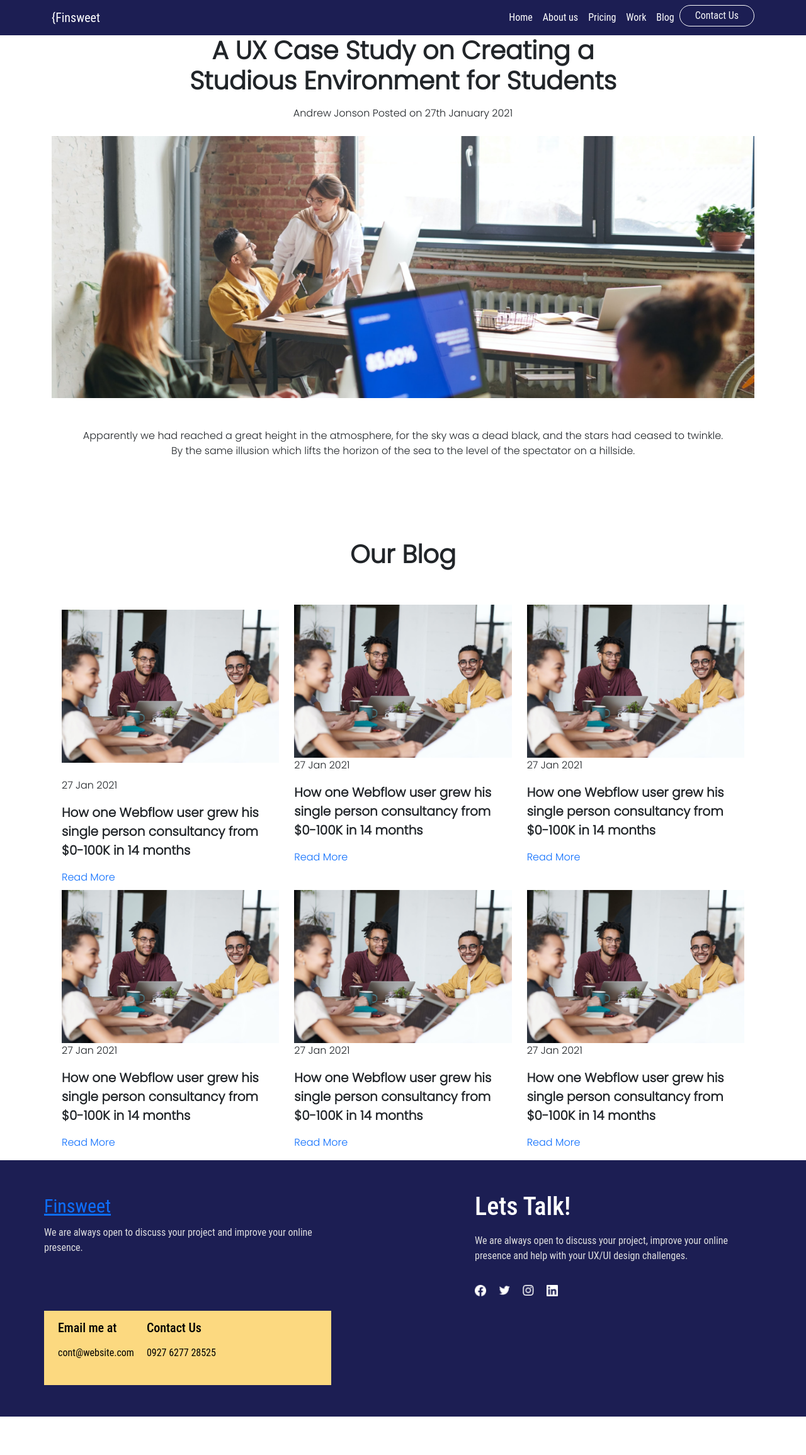
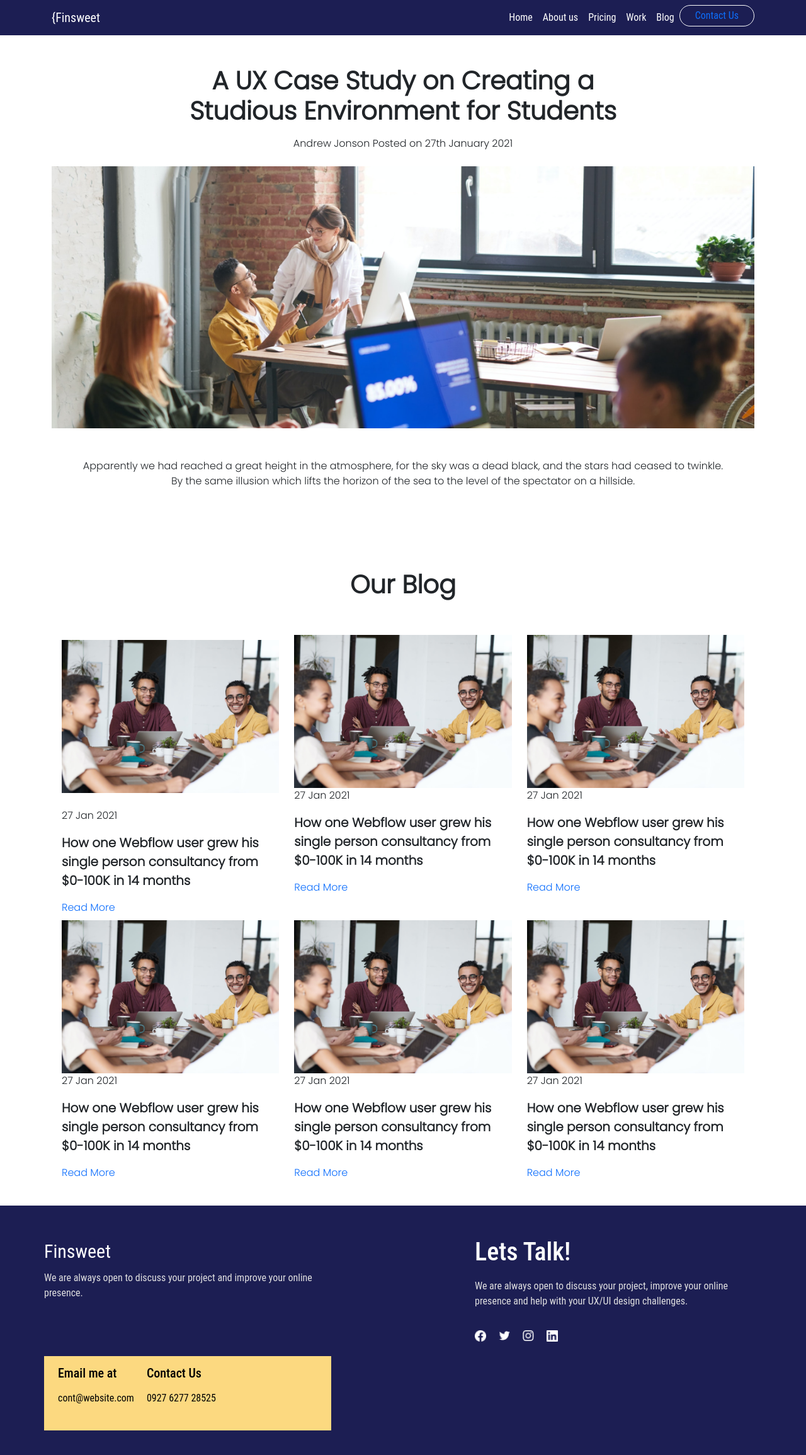
Before and after one commit to OybekOscar/team-project-3, a plain HTML site: page blogPage.html in a window 1280 px wide. Shown: the whole page at 63% size. Before the commit the page ends 2249 px from the top, so only its background shows below. Drawn offline with nearby package versions, Linux system fonts and the light colour scheme.

Commit message:
Samariddin push qildi

```diff
--- a/blogPage.html
+++ b/blogPage.html
@@ -56,7 +56,7 @@
                             </li>
                             <li class="nav-item">
                                 <button type="button" class="btn btn-outline-light rounded-pill py-1 px-4">
-                                    Contact Us
+                                    <a style="text-decoration: none;" href="#"> Contact Us</a>
                                 </button>
                                 <!-- <button type="button" class="btn btn-outline-secondary rounded-pill ">Contact Us</button> -->
                             </li>
@@ -67,7 +67,7 @@
         </nav>
 </header>
 
-
+<br><br>
     <main>
         <!-- Modal -->
         <div class="modal" id="staticBackdrop" data-bs-backdrop="static" data-bs-keyboard="false" tabindex="-1"
@@ -307,10 +307,11 @@
                 </div>
             </div>
         </div>
+        <br>
         <div class="footer">
             <div class="fle container">
                 <div class="w1">
-                    <a href="#">Finsweet</a><br />
+                    <a style="text-decoration: none; color: white;" href="#">Finsweet</a><br />
                     <p>
                         We are always open to discuss your project and improve your online
                         presence.
```
